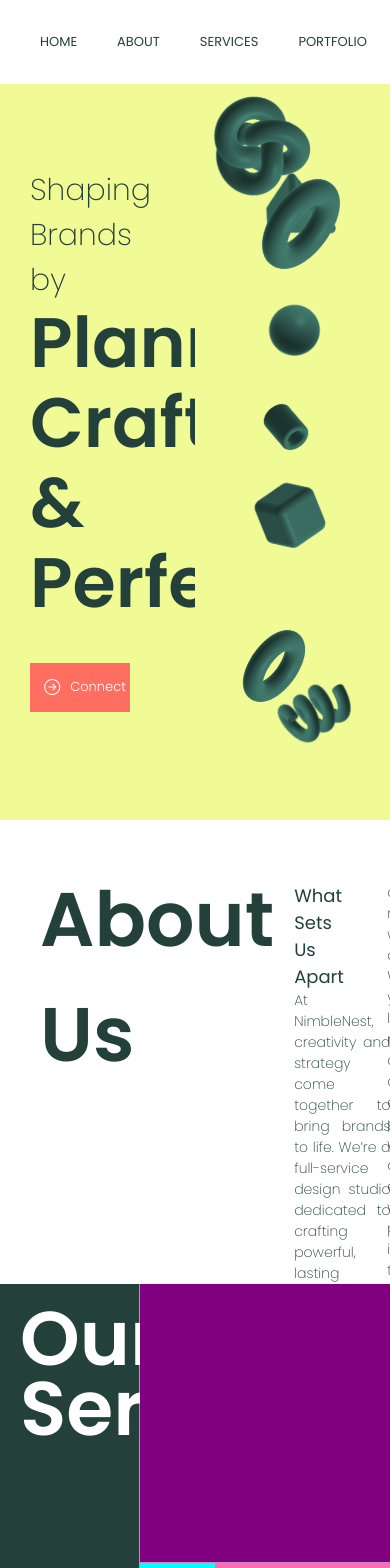
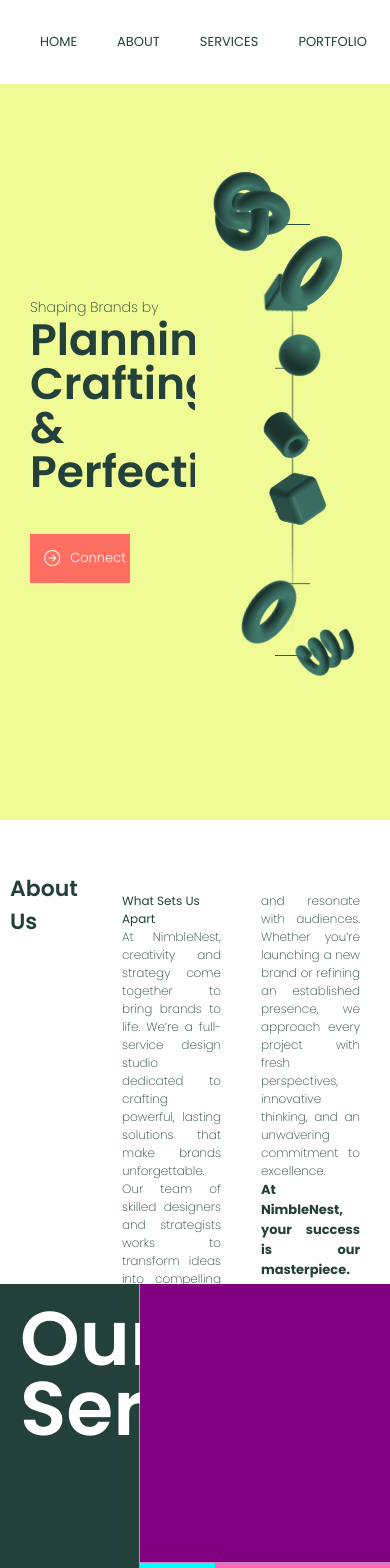
Before and after one commit to Amansh23/Template_UI, a React (Create React App) app: page / in a window 390 px wide. Shown: the top 1568 px of the page. Built offline with nearby package versions, Linux system fonts and the light colour scheme; grey boxes are pictures that could not be loaded.

Commit message:
first commit

```diff
--- a/src/App.css
+++ b/src/App.css
@@ -49,7 +49,7 @@
 .Home_main_container {
   width: 100%;
   height: 90vh;
-  background-color: orange;
+  background-color: #f0fb96;
   display: flex;
   justify-content: space-between;
   align-items: center;
@@ -111,22 +111,22 @@
   position: relative;
 }
 
-.Home_right_background{
+.Home_right_background {
   padding: 100px;
   width: 100%;
   height: 100%;
   object-fit: cover;
 }
 
-.Home_right_helex{
+.Home_right_helex {
   position: absolute;
   height: 100px;
   bottom: 8%;
   right: 12%;
-   animation: RotateAnimate 25s ease-in-out infinite ;
+  animation: RotateAnimate 25s ease-in-out infinite;
 }
 
-.Home_right_tube{
+.Home_right_tube {
   position: absolute;
   height: 100px;
   top: 5%;
@@ -134,7 +134,7 @@
   animation: RotateAnimate 25s ease-in-out infinite;
 }
 
-.Home_right_triangle{
+.Home_right_triangle {
   position: absolute;
   height: 80px;
   top: 15%;
@@ -143,8 +143,7 @@
   animation: RotateAnimate 25s ease-in-out infinite;
 }
 
-
-.Home_right_donut{
+.Home_right_donut {
   position: absolute;
   height: 80px;
   bottom: 15%;
@@ -153,7 +152,7 @@
   animation: RotateAnimate 25s ease-in-out infinite;
 }
 
-.Home_right_cylinder{
+.Home_right_cylinder {
   position: absolute;
   height: 50px;
   top: 45%;
@@ -162,7 +161,7 @@
   animation: RotateAnimate 25s ease-in-out infinite;
 }
 
-.Home_right_Cube{
+.Home_right_Cube {
   position: absolute;
   height: 75px;
   top: 55%;
@@ -171,7 +170,7 @@
   animation: RotateAnimate 25s ease-in-out infinite;
 }
 
-.Home_right_donut2{
+.Home_right_donut2 {
   position: absolute;
   height: 100px;
   top: 15%;
@@ -184,7 +183,6 @@
   height: 55px;
   top: 32%;
   right: 35%;
-
 }
 
 @keyframes RotateAnimate {
@@ -576,3 +574,87 @@
   justify-content: space-between;
   align-items: flex-end;
 }
+
+/* ------------------------------------------------------------------------------- MEDIA */
+
+@media screen and (max-width: 992px) {
+  .Home_main_container {
+    /* flex-direction: column; */
+  }
+
+  .Home_left_container > h3 {
+    font-size: 14px;
+  }
+  .Home_left_container > h1 {
+    font-size: 44px;
+    line-height: 44px;
+  }
+
+  .Home_left_button {
+    width: 50%;
+  }
+  .Home_right_container{
+    height: 78%;
+  }
+
+  .Home_right_background{
+    padding: 80px;
+  }
+
+  .Home_right_helex{
+    height: 80px;
+  }
+  .Home_right_tube{
+    height: 80px;
+  }
+  .Home_right_triangle{
+    height: 50px;
+    top: 22%;
+  }
+  .Home_right_donut{
+    height: 70px;
+  }
+  .Home_right_Cube{
+    height: 60px;
+  }
+  .Home_right_donut2{
+    height: 80px;
+  }
+  .Home_right_sphere{
+    height: 45px;
+  }
+  .About_main_container > h1{
+    font-size: 22px;
+  }
+  .About_boxes{
+    width: 40%;
+  }
+  .About_boxes > h4{
+    font-size: 12px;
+  }
+  .About_boxes > p{
+    font-size: 12px;
+  }
+  .About_main_container{
+    padding: 10px;
+  }
+
+  .Portfolio_main_container{
+    height: initial;
+  }
+
+  .Form_main_container{
+    flex-direction: column;
+    height: initial;
+  }
+
+  .Form_main_left{
+    width: 100%;
+  }
+  .Form_main_right{
+    width: 100%;
+  }
+  .Footer_main_Left{
+    padding: 0px;
+  }
+}
```
Lines whose indentation alone changed are shown as unchanged.
